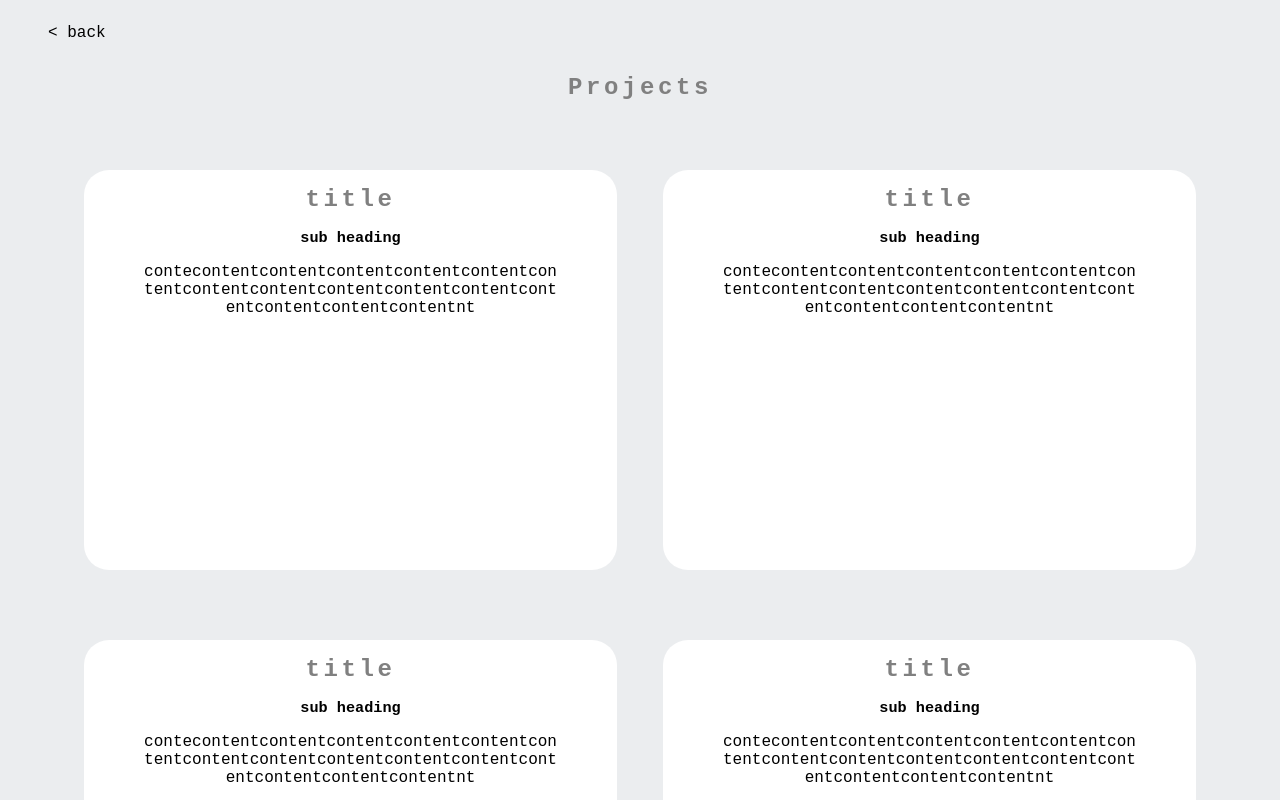
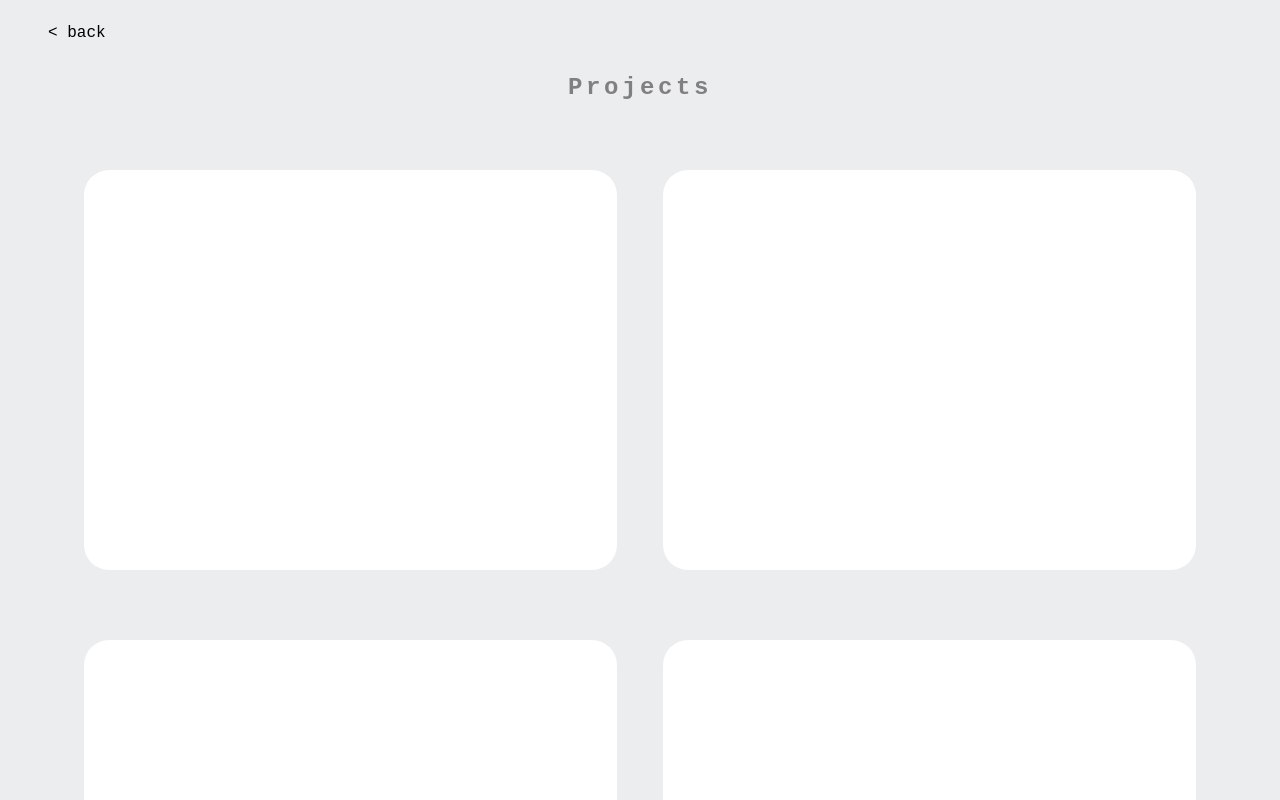
Before and after one commit to LizzieCamp/Portfolio, a React (Create React App) app in the folder elizabeth-portfolio/: page /projects in a window 1280 px wide. Shown: the top 800 px of the page. Built offline with nearby package versions, Linux system fonts and the light colour scheme.

Commit message:
feat: add props to card component

```diff
--- a/elizabeth-portfolio/src/components/Card.jsx
+++ b/elizabeth-portfolio/src/components/Card.jsx
@@ -5,10 +5,10 @@ const Card = (props) => {
   return (
     <div className="card">
       <div>
-        <h1>title</h1>
+        <h1>{props.title}</h1>
       </div>
-      <h3>sub heading</h3>
-      <p>contecontentcontentcontentcontentcontentcontentcontentcontentcontentcontentcontentcontentcontentcontentcontentnt</p>
+      <h3>{props.subTitle}</h3>
+      <p>{props.content}</p>
       {/* eventually this image will be the imageIcon component */}
       <a href={props.imageLink}>
         <img height="50px" href={props.imgSrc} alt={props.altText}></img>
```
